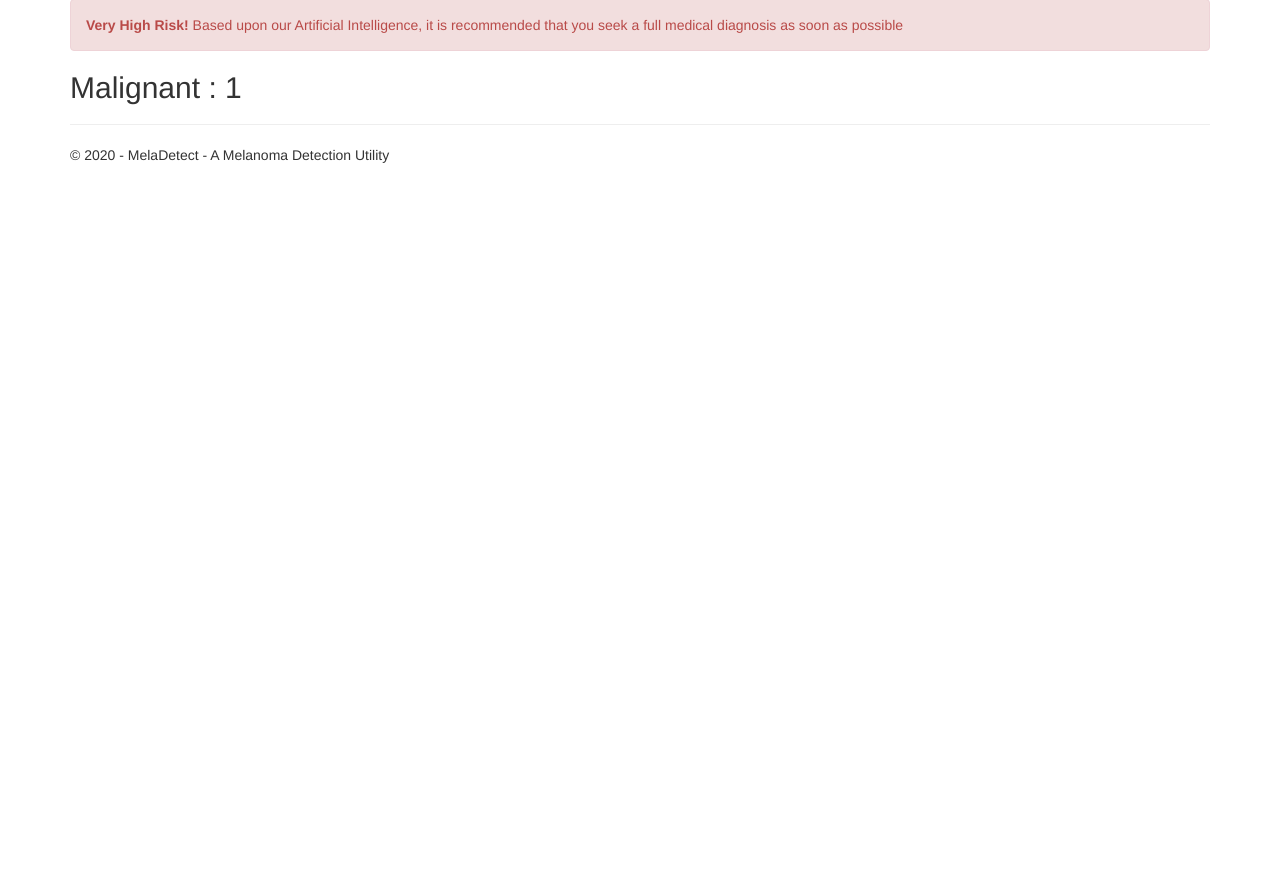
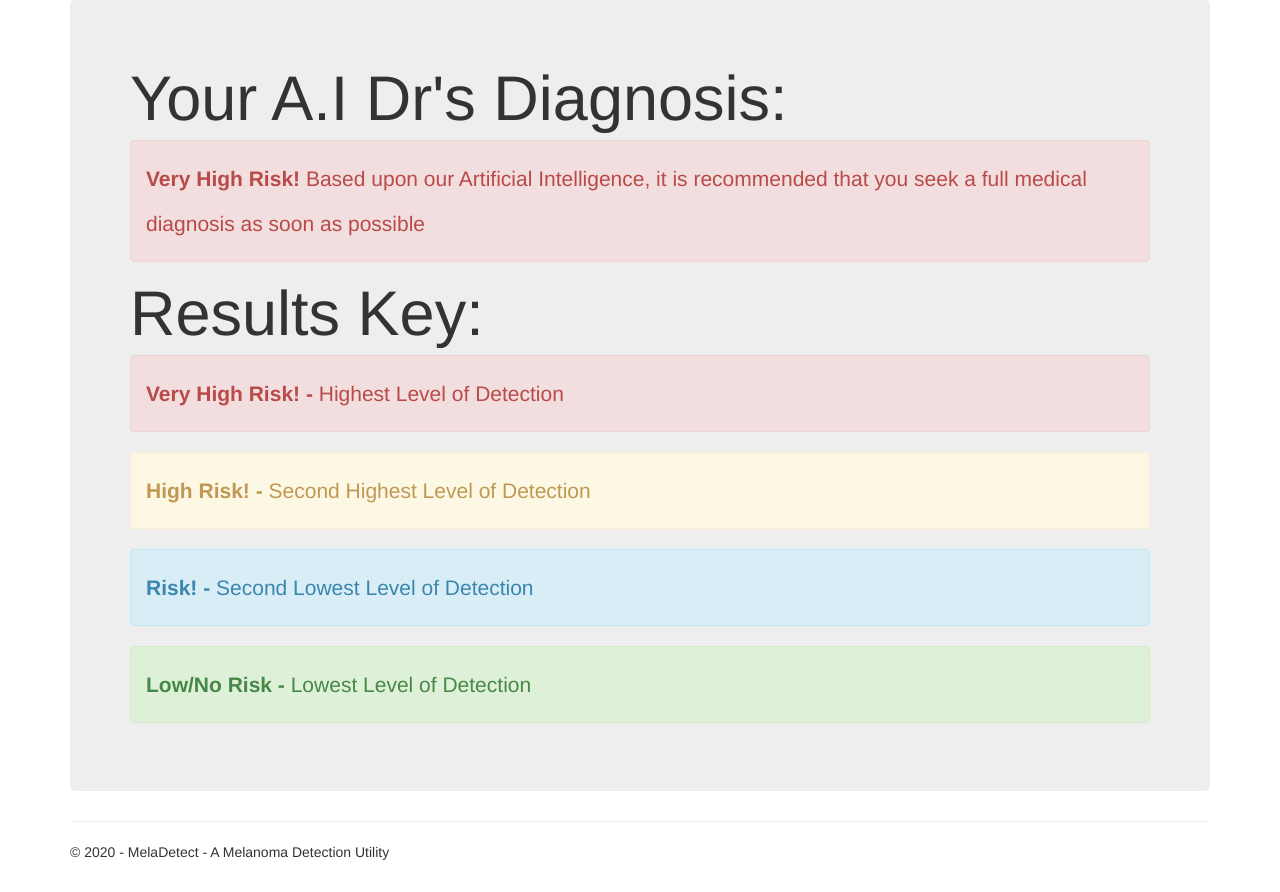
Before and after one commit to AaronDMorris/MelaDetect, a Flask app: template MelaDetect/MelaDetect/templates/prediction.html in a window 1280 px wide. Shown: the part 51-943 px from the top of the page. Before the commit the page ends 214 px from the top, so only its background shows below. Run offline with Flask 2, Linux system fonts and the light colour scheme; the template is opened without the code that fills it: most values are stand-ins (such as "Sample title", 1, 10 or a date in 2020); parts of the project's set-up code (start-up, migrations or seed data) failed here and were passed over; some libraries are stand-ins or nearby versions.

Commit message:
User interface update; results key added

```diff
--- a/MelaDetect/MelaDetect/templates/prediction.html
+++ b/MelaDetect/MelaDetect/templates/prediction.html
@@ -1,31 +1,49 @@
 {% extends "layout.html" %}
 
 {% block content %}
-
+<div class="jumbotron">
+    <h1>Your A.I Dr's Diagnosis:</h1>
     {% if prediction[0][0] > 0.183 %}
         {% if prediction[0][0] > 0.40 -%}
 <div class="alert alert-danger">
     <strong>Very High Risk!</strong> Based upon our Artificial Intelligence, it is recommended that you seek a full medical diagnosis as soon as possible
 </div>
-            <h2>Malignant : {{ prediction[0][0] }} </h2>
+<!--<h2>Malignant : { prediction[0][0] }} </h2>-->
         {% elif prediction[0][0] > 0.25 -%}
 <div class="alert alert-warning">
     <strong>High Risk!</strong> Based upon our Artificial Intelligence, it is recommended that you seek a full medical diagnosis as soon as possible
 </div>
-            <h2>Malignant : {{ prediction[0][0] }} </h2>
+<!--<h2>Malignant : { prediction[0][0] }} </h2>-->
         {% elif prediction[0][0] > 0.183 -%}
 <div class="alert alert-info">
     <strong>Risk!</strong> Based upon our Artificial Intelligence, it is recommended that you seek a full medical diagnosis as soon as possible
 </div>
-            <h2>Malignant : {{ prediction[0][0] }} </h2>
+<!--<h2>Malignant : { prediction[0][0] }} </h2>-->
         {%- endif %}
     {% else %}
 
 <div class="alert alert-success">
     <strong>Low/No Risk</strong> Based upon our Artificial Intelligence, you do not appear to have an immediate cause for concern
 </div>
-        <h2>Benign : {{ prediction[0][1] }}</h2>
-
+<!--<h2>Benign : { prediction[0][1] }}</h2>-->
     {% endif %}
 
+
+
+
+    <h1>Results Key:</h1>
+    <div class="alert alert-danger">
+        <strong>Very High Risk! - </strong> Highest Level of Detection
+    </div>
+    <div class="alert alert-warning">
+        <strong>High Risk! - </strong> Second Highest Level of Detection
+    </div>
+    <div class="alert alert-info">
+        <strong>Risk! - </strong> Second Lowest Level of Detection
+    </div>
+    <div class="alert alert-success">
+        <strong>Low/No Risk - </strong> Lowest Level of Detection
+    </div>
+</div>
+
 {% endblock %}
```
Also changed, not shown: MelaDetect/MelaDetect/templates/index.html (+7 -5 lines), MelaDetect/MelaDetect/uploads/0006.jpg (added), MelaDetect/MelaDetect/uploads/0008.jpg (added), MelaDetect/MelaDetect/uploads/0027.jpg (added), MelaDetect/MelaDetect/uploads/0030.jpg (added), MelaDetect/MelaDetect/uploads/0032.jpg (added), MelaDetect/MelaDetect/uploads/0043.jpg (added), MelaDetect/MelaDetect/uploads/0055.jpg (added), MelaDetect/MelaDetect/uploads/008.jpg (added), MelaDetect/MelaDetect/uploads/009.jpg (added), MelaDetect/MelaDetect/uploads/010.jpg (added), MelaDetect/MelaDetect/uploads/053.jpg (added), MelaDetect/MelaDetect/uploads/1660.jpg (added). Lines whose indentation alone changed are shown as unchanged.
